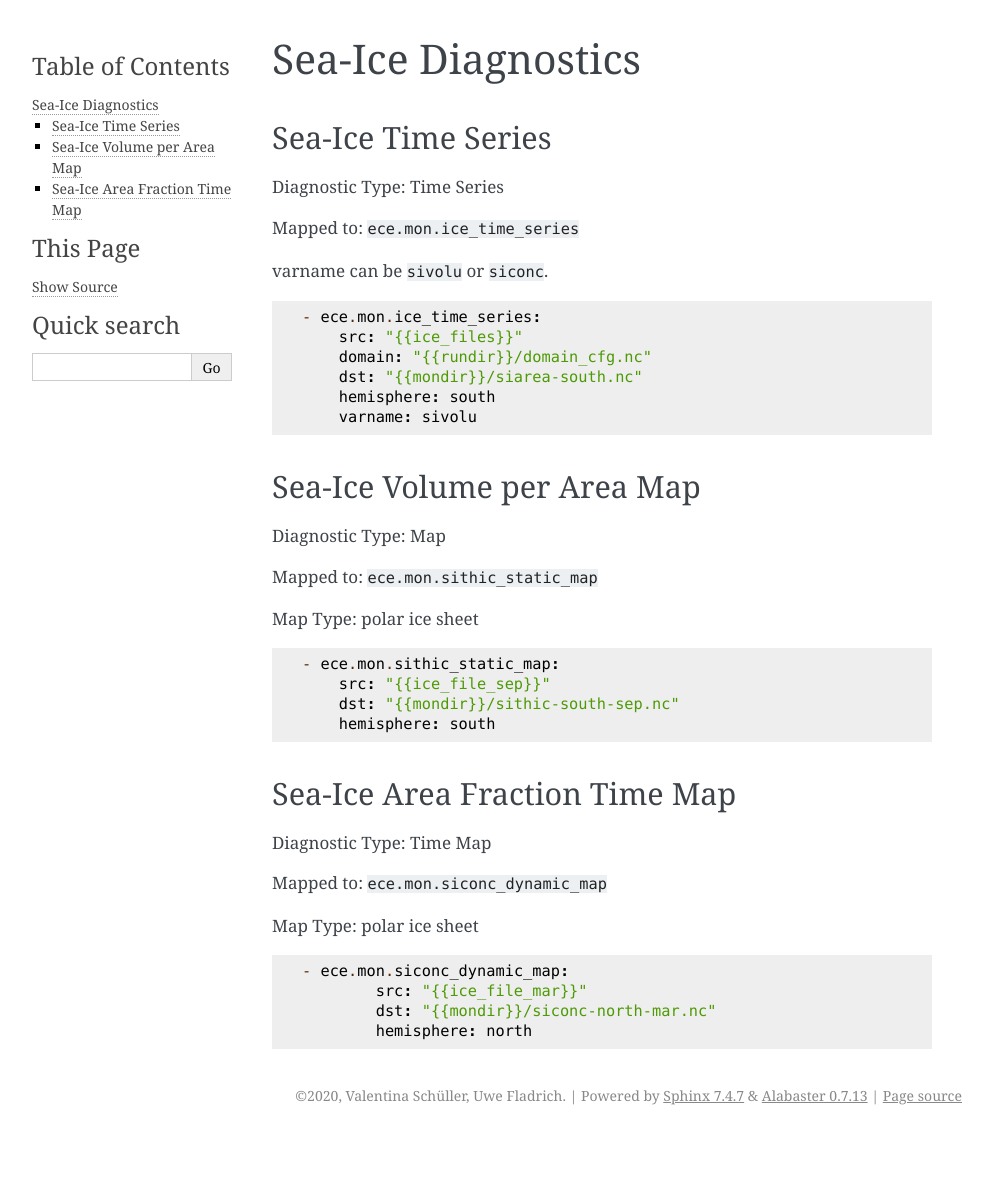
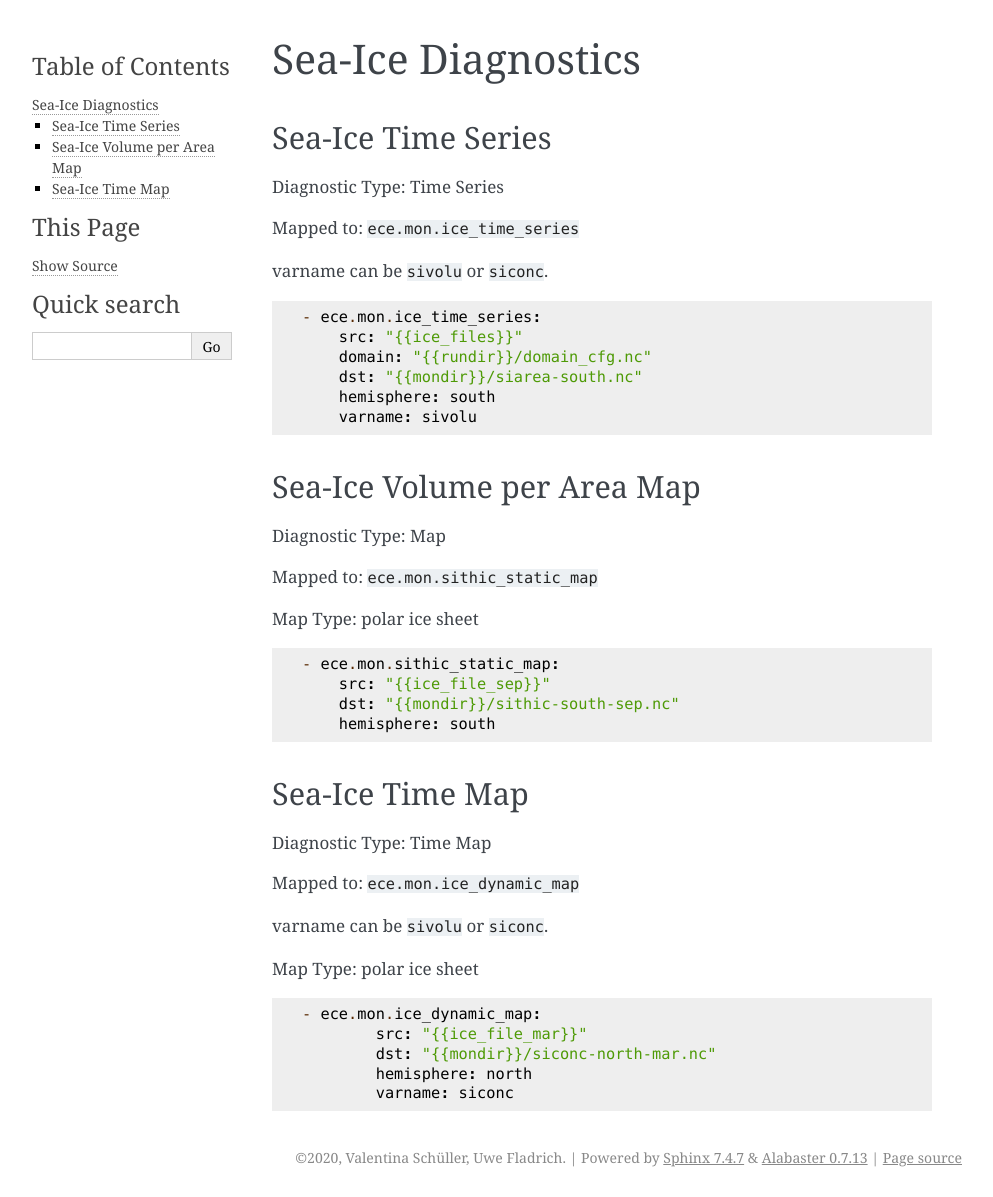
Before and after one commit to uwefladrich/scriptengine-tasks-ecearth, a Sphinx documentation site: the page built from docs/sphinx/source/tasks/sea-ice-diagnostics.rst, in a window 1280 px wide. Shown: the whole page, without its empty margins (148-1141 px from the left). Built offline with Sphinx 7.4.7, drawn with Linux system fonts in a browser that asks for light colours; pages that are not in the unit, such as notebooks, are missing from menus; before the commit the page ends 1135 px from its top, so only the background shows below that.

Commit message:
Update Documentation for SeaIceDynamicMap

```diff
--- a/docs/sphinx/source/tasks/sea-ice-diagnostics.rst
+++ b/docs/sphinx/source/tasks/sea-ice-diagnostics.rst
@@ -37,18 +37,21 @@ Map Type: polar ice sheet
         dst: "{{mondir}}/sithic-south-sep.nc"
         hemisphere: south
 
-Sea-Ice Area Fraction Time Map
-==============================
+Sea-Ice Time Map
+================
 
 Diagnostic Type: Time Map
 
-Mapped to: ``ece.mon.siconc_dynamic_map``
+Mapped to: ``ece.mon.ice_dynamic_map``
+
+varname can be ``sivolu`` or ``siconc``.
 
 Map Type: polar ice sheet
 
 ::
 
-    - ece.mon.siconc_dynamic_map:
+    - ece.mon.ice_dynamic_map:
             src: "{{ice_file_mar}}"
             dst: "{{mondir}}/siconc-north-mar.nc"
             hemisphere: north
+            varname: siconc
```
